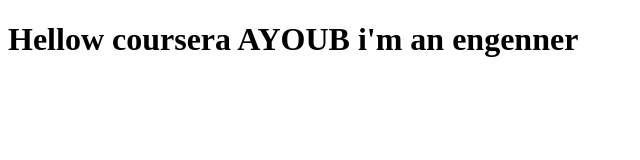
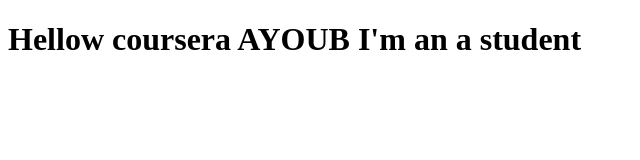
Before and after one commit to LAMOUDENAyoub/coursera-test, a plain HTML site: page index.html in a window 1280 px wide. Shown: the whole page, without its empty margins (0-640 px from the left). Drawn offline with Linux system fonts and the light colour scheme.

Commit message:
Changement au niveau de la balise h1

```diff
--- a/index.html
+++ b/index.html
@@ -7,6 +7,6 @@
     <title>Hellow coursera</title>
 </head>
 <body>
-    <h1>Hellow coursera AYOUB i'm an engenner</h1>
+    <h1>Hellow coursera AYOUB I'm an a student</h1>
 </body>
 </html>
```
